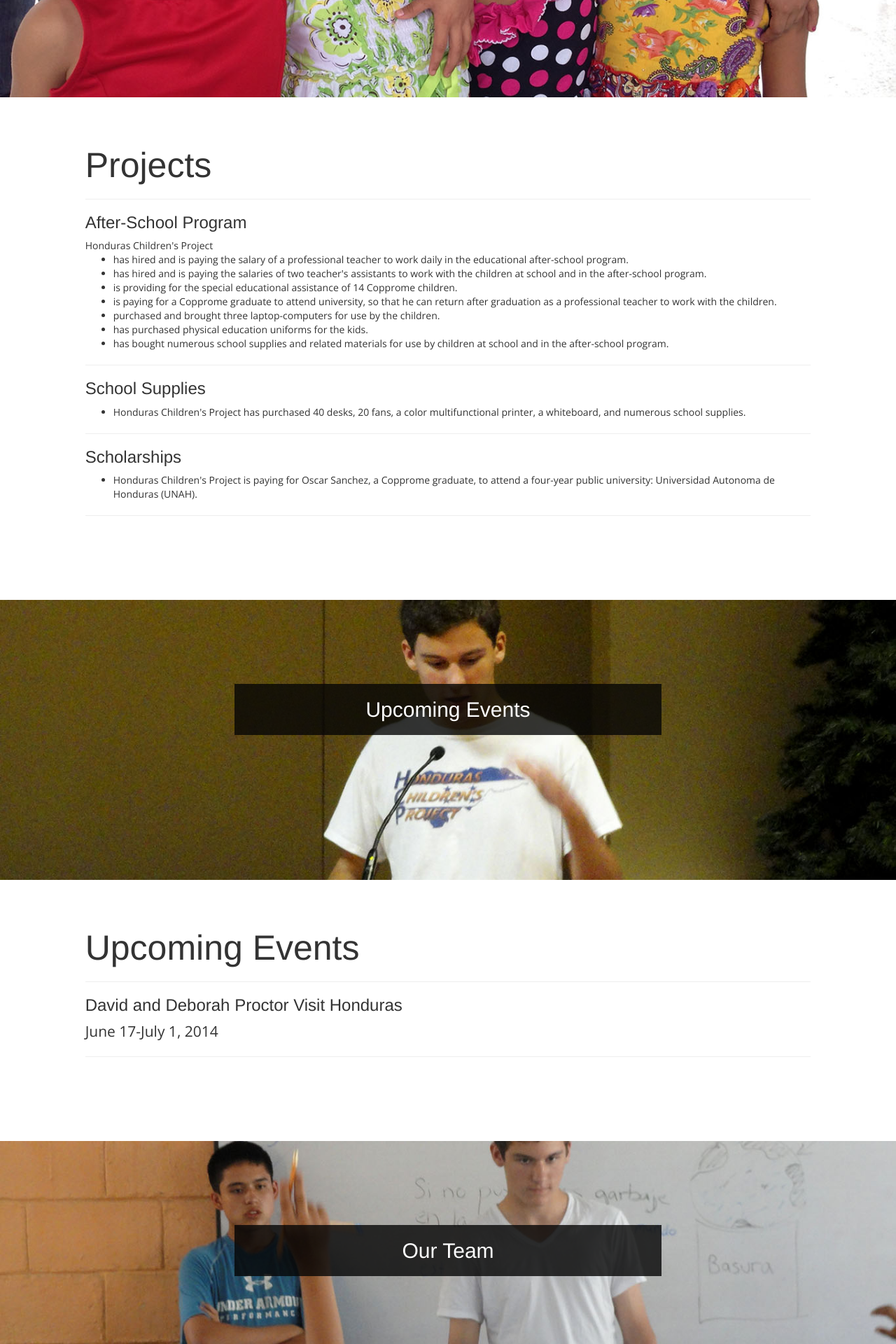
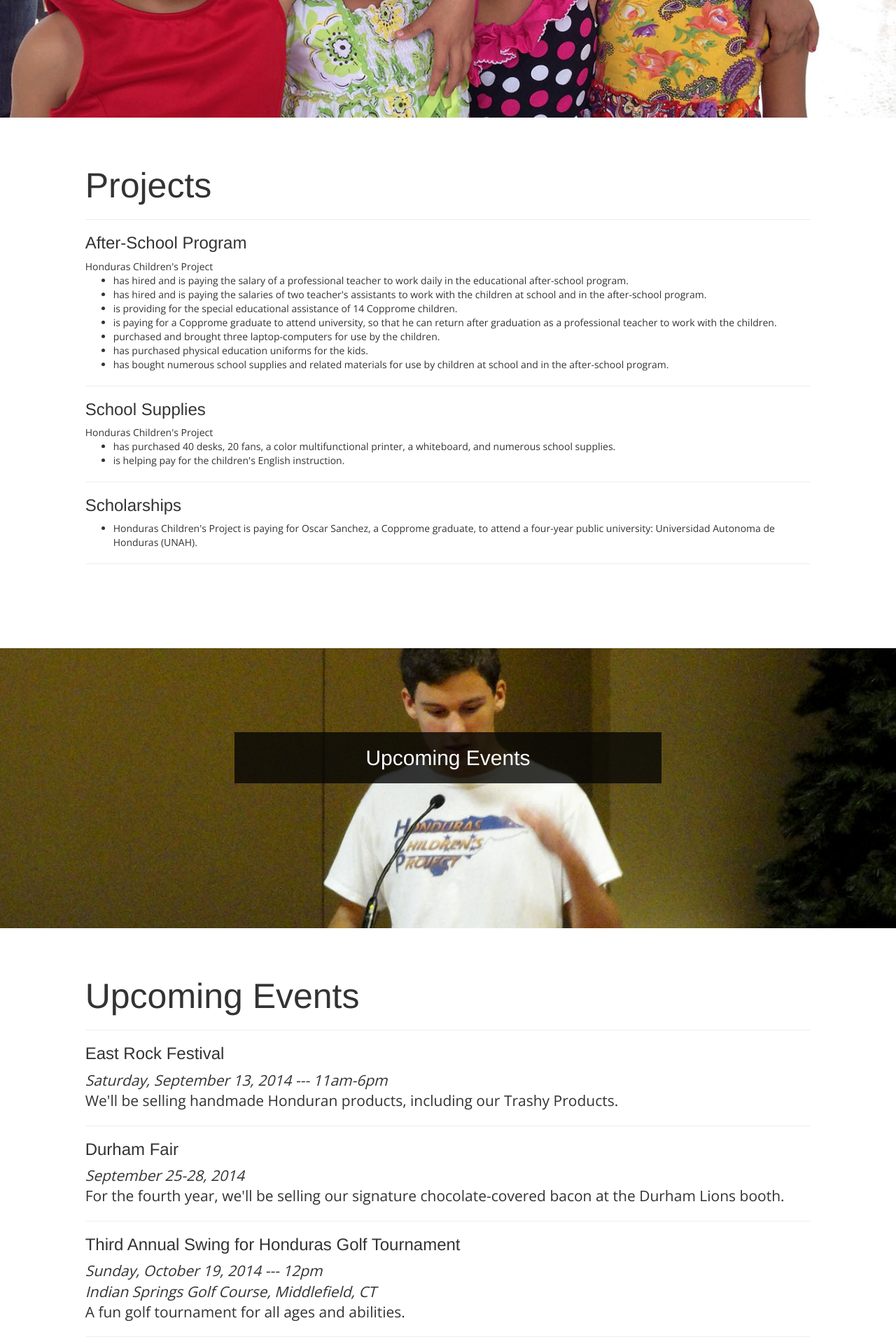
Before and after one commit to charlierproctor/honduraschildrensproject.org, a PHP site: page / in a window 1280 px wide. Shown: the part 1800-3720 px from the top of the page at 70% size. Run offline with PHP 8.4, Linux system fonts and the light colour scheme; data that the repository does not hold is empty; some libraries are stand-ins or nearby versions.

Commit message:
updated events section

```diff
--- a/index.php
+++ b/index.php
@@ -143,7 +143,7 @@ mail($to,$subject,$emailBody,$headers);
 Honduras Children's Project is a non-profit organization dedicated to improving the education for the children of Copprome Orphanage in El Progreso, Honduras by providing them with an educational after-school program and by supporting the public elementary school they attend.
 </p>
     <p class="lead text-center">
-Honduras Children’s Project has hired a teacher and two teaching assistants to work with the children in the after-school program. We are paying for Oscar Sanchez, a Copprome graduate, to attend university and return to teach the children. We have brought school supplies, uniforms, and three laptop-computers to the orphanage, in addition to providing for the special-education assistance of 14 children. In support of Dr. Jose Angel Zuniga Huete School (the children's elementary school), Honduras Children's Project has purchased 40 desks, 20 fans, a color multifunctional printer, a whiteboard, and numerous school supplies.
+Honduras Children’s Project has hired a teacher and two teaching assistants to work with the children in the after-school program. We are paying for Oscar Sanchez, a Copprome graduate, to attend university and return to teach the children. We have brought school supplies, uniforms, and three laptop-computers to the orphanage, in addition to providing for the special-education assistance of 14 children. In support of Dr. Jose Angel Zuniga Huete School (the children's elementary school), Honduras Children's Project has purchased 40 desks, 20 fans, a color multifunctional printer, a whiteboard, and numerous school supplies. We maintain close ties with the children and our staff by visiting Copprome at least twice a year.
 </p>
     <p class="lead text-center">
 Through several fundraising projects, we raise over $25,000 each year. We host Spaghetti and Chicken Dinners, sell chocolate-covered bacon at the Durham Fair, host an annual Golf Tournament (Swing for Honduras), and sell our “trashy products” and other hand-made Honduran products at local craft fairs and bazaars.
@@ -184,8 +184,10 @@ Through several fundraising projects, we raise over $25,000 each year. We host S
      <hr>
 
      <h3>School Supplies</h3>
+     Honduras Children's Project
      <ul>
-     <li>Honduras Children's Project has purchased 40 desks, 20 fans, a color multifunctional printer, a whiteboard, and numerous school supplies.</li>
+     <li>has purchased 40 desks, 20 fans, a color multifunctional printer, a whiteboard, and numerous school supplies.</li>
+     <li>is helping pay for the children's English instruction.</li>
      </ul>
 
      <hr>
@@ -216,8 +218,24 @@ Through several fundraising projects, we raise over $25,000 each year. We host S
       <h1>Upcoming Events</h1>
 
     <hr>
-    <h3>David and Deborah Proctor Visit Honduras</h3>
-    <p class="lead">June 17-July 1, 2014<br>
+    <h3>East Rock Festival</h3>
+    <p class="lead"><em>Saturday, September 13, 2014 --- 11am-6pm</em><br>
+    We'll be selling handmade Honduran products, including our Trashy Products.
+    </p>
+    <hr>
+    <h3>Durham Fair</h3>
+    <p class="lead"><em>September 25-28, 2014</em><br>
+    For the fourth year, we'll be selling our signature chocolate-covered bacon at the Durham Lions booth.
+    </p>
+    <hr>
+    <h3>Third Annual Swing for Honduras Golf Tournament</h3>
+    <p class="lead"><em>Sunday, October 19, 2014 --- 12pm</em><br>
+    <em>Indian Springs Golf Course, Middlefield, CT</em><br>
+    A fun golf tournament for all ages and abilities.
+    </p>
+    <hr>
+    <p class="lead">
+    Interested in helping? Your support is what makes these events possible. <a href="#connect">Please contact us!</a>
     </p>
     <hr>
       <div class="divider"></div>
```
